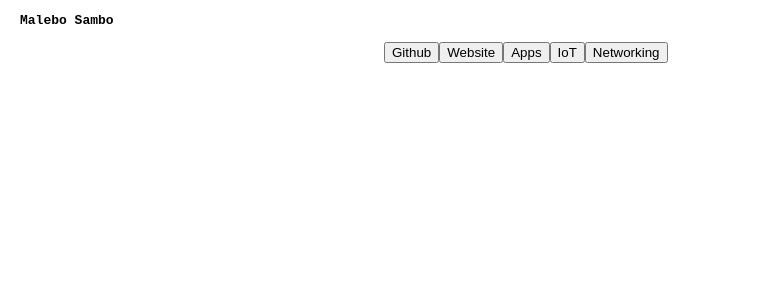
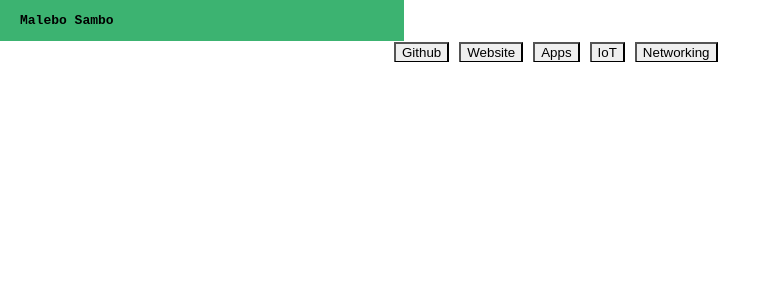
Before and after one commit to malebosambo/portfolio, a React (Create React App) app: page / in a window 1280 px wide. Shown: the top 300 px of the page, without its empty margins (0-781 px from the left). Built offline with nearby package versions, Linux system fonts and the light colour scheme.

Commit message:
Site nav design update

```diff
--- a/src/App.css
+++ b/src/App.css
@@ -44,12 +44,18 @@ a {
   width: 100%;
 }
 
+.Site_Nav button {
+  border-bottom: 1px solid black;
+  margin-left: 10px;
+}
+
 .Title {
   font-family: monospace;
   font-weight: bold;
 }
 
 .Title_Cont {
+  background-color: mediumseagreen;
   clear: left;
   display: inline;
   float: left;
```
